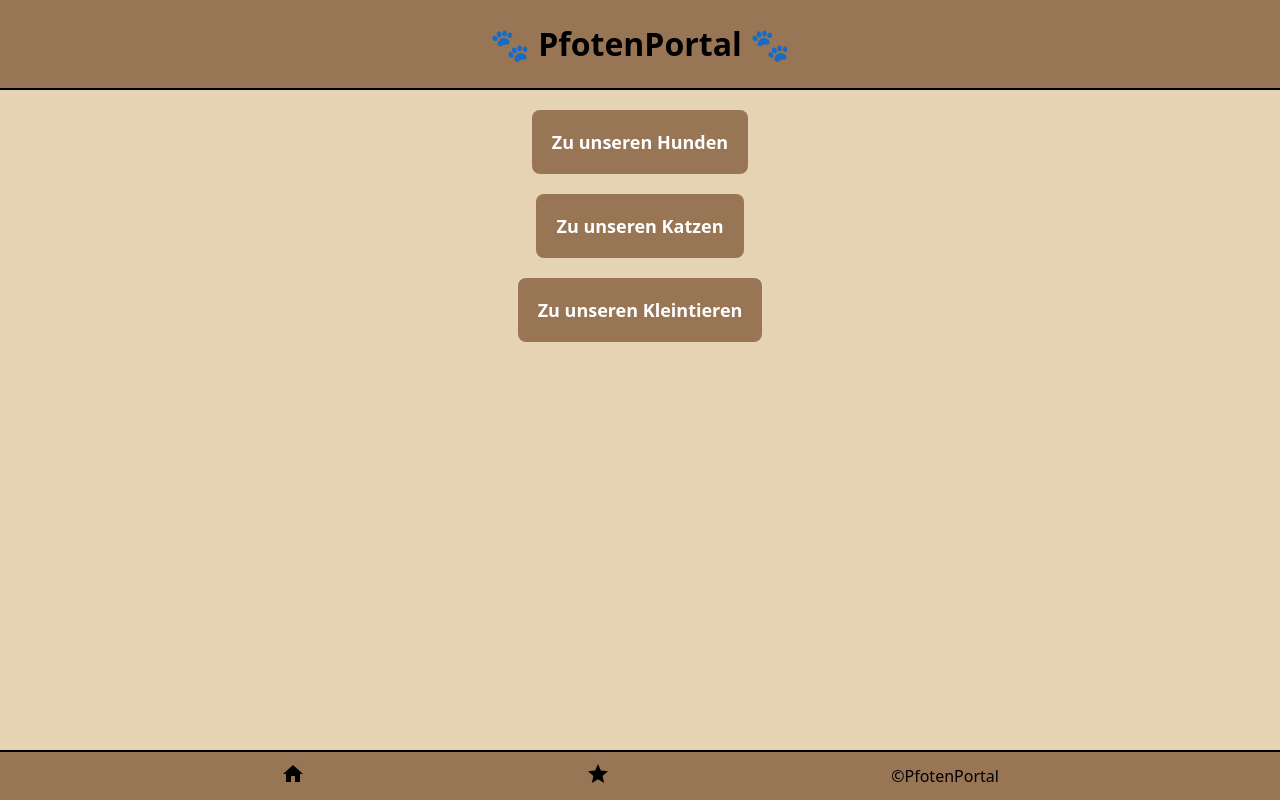
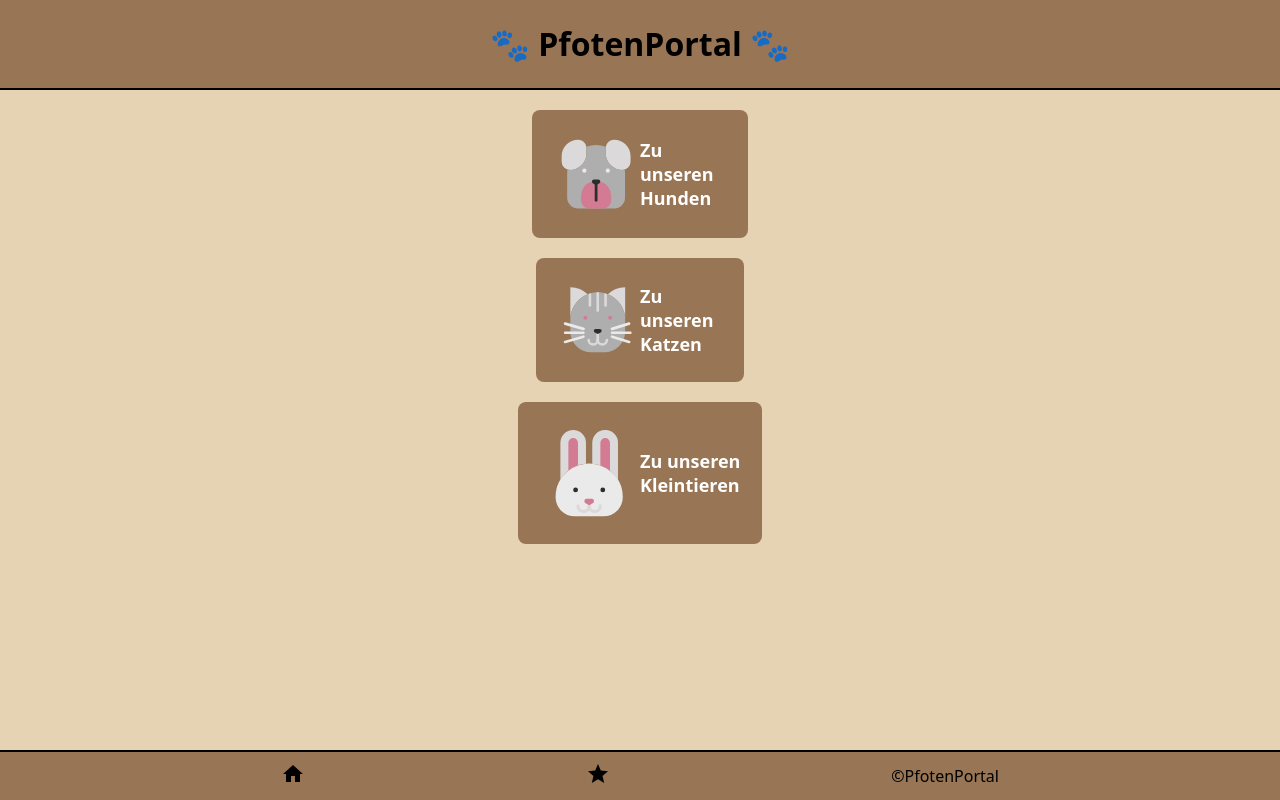
Before and after one commit to DErdmann1/Pfoten-Portal, a Next.js app: page / in a window 1280 px wide. Built offline with nearby package versions, Linux system fonts and the light colour scheme.

Commit message:
add some svg icons to my homepage

```diff
--- /dev/null
+++ b/components/Icons/CatIcon.js
@@ -0,0 +1,84 @@
+const CatIcon = () => (
+  <svg viewBox="0 0 64 64" xmlns="http://www.w3.org/2000/svg" fill="#000000">
+    <defs>
+      <style>
+        {`.cls-1{fill:#bd7f00;}.cls-2{fill:#ffab00;}.cls-3{fill:#2d2d2d;}.cls-4{fill:#646467;}.cls-5{fill:#3e2c27;}`}
+      </style>
+    </defs>
+    <g id="SVGRepo_bgCarrier" strokeWidth="0"></g>
+    <g
+      id="SVGRepo_tracerCarrier"
+      strokeLinecap="round"
+      strokeLinejoin="round"
+    ></g>
+    <g id="SVGRepo_iconCarrier">
+      <g id="Cat">
+        <path
+          className="cls-1"
+          d="M24.31,12.46A21,21,0,0,0,11,32V7A18.88,18.88,0,0,1,24.31,12.46Z"
+        ></path>
+        <path
+          className="cls-1"
+          d="M53,7V32A21,21,0,0,0,39.69,12.46,18.88,18.88,0,0,1,53,7Z"
+        ></path>
+        <path
+          className="cls-2"
+          d="M53,32v9A16,16,0,0,1,37,57H27A16,16,0,0,1,11,41V32A21,21,0,0,1,24.31,12.46L25,12.2a18.43,18.43,0,0,1,1.92-.58A21.13,21.13,0,0,1,31,11l1,0,1,0a21.13,21.13,0,0,1,4.08.6A18.43,18.43,0,0,1,39,12.2l.69.26A21,21,0,0,1,53,32Z"
+        ></path>
+        <circle className="cls-3" cx="22.5" cy="30.5" r="1.5"></circle>
+        <circle className="cls-3" cx="41.5" cy="30.5" r="1.5"></circle>
+        <path
+          className="cls-4"
+          d="M43,40a1,1,0,0,1-.29-2l13-4A1,1,0,1,1,56.29,36l-13,4A.92.92,0,0,1,43,40Z"
+        ></path>
+        <path
+          className="cls-4"
+          d="M21,40a.84.84,0,0,1-.27,0l-14-4A1,1,0,1,1,7.27,34l14,4A1,1,0,0,1,21,40Z"
+        ></path>
+        <path
+          className="cls-4"
+          d="M56,50a.92.92,0,0,1-.29,0l-13-4A1,1,0,0,1,43.29,44l13,4A1,1,0,0,1,56,50Z"
+        ></path>
+        <path
+          className="cls-4"
+          d="M7,50a1,1,0,0,1-.27-2l14-4A1,1,0,0,1,21.27,46l-14,4A.84.84,0,0,1,7,50Z"
+        ></path>
+        <path
+          className="cls-4"
+          d="M21,43H7a1,1,0,0,1,0-2H21a1,1,0,0,1,0,2Z"
+        ></path>
+        <path
+          className="cls-4"
+          d="M57,43H43a1,1,0,0,1,0-2H57a1,1,0,0,1,0,2Z"
+        ></path>
+        <path
+          className="cls-1"
+          d="M32,48a1,1,0,0,1-1-1V42a1,1,0,0,1,2,0v5A1,1,0,0,1,32,48Z"
+        ></path>
+        <path
+          className="cls-1"
+          d="M28.5,52A4.51,4.51,0,0,1,24,47.5a1,1,0,0,1,2,0,2.5,2.5,0,0,0,5,0,1,1,0,0,1,2,0A4.51,4.51,0,0,1,28.5,52Z"
+        ></path>
+        <path
+          className="cls-1"
+          d="M35.5,52A4.51,4.51,0,0,1,31,47.5a1,1,0,0,1,2,0,2.5,2.5,0,0,0,5,0,1,1,0,0,1,2,0A4.51,4.51,0,0,1,35.5,52Z"
+        ></path>
+        <path
+          className="cls-1"
+          d="M27,12v9a1,1,0,0,1-2,0V12.2a18.43,18.43,0,0,1,1.92-.58A1,1,0,0,1,27,12Z"
+        ></path>
+        <path className="cls-1" d="M33,11V25a1,1,0,0,1-2,0V11l1,0Z"></path>
+        <path
+          className="cls-1"
+          d="M39,12.2V21a1,1,0,0,1-2,0V12a1,1,0,0,1,.08-.38A18.43,18.43,0,0,1,39,12.2Z"
+        ></path>
+        <path
+          className="cls-5"
+          d="M32,43h0l-2.23-1.19A1.49,1.49,0,0,1,29,40.48h0A1.43,1.43,0,0,1,30.39,39h3.22A1.43,1.43,0,0,1,35,40.48h0a1.49,1.49,0,0,1-.77,1.33Z"
+        ></path>
+      </g>
+    </g>
+  </svg>
+);
+
+export default CatIcon;
--- a/components/Icons/DogIcon.js
+++ b/components/Icons/DogIcon.js
@@ -1,21 +1,47 @@
-import React from "react";
-
 const DogIcon = () => (
-  <svg
-    viewBox="0 0 64 64"
-    xmlns="http://www.w3.org/2000/svg"
-    xmlnsXlink="http://www.w3.org/1999/xlink"
-    aria-hidden="true"
-    role="img"
-    className="iconify iconify--emojione"
-    preserveAspectRatio="xMidYMid meet"
-    fill="#000000"
-    id="SVGRepo_bgCarrier"
-    strokeWidth="0"
-    strokeLinecap="round"
-    strokeLinejoin="round"
-  >
-    {/* ... (SVG code) */}
+  <svg viewBox="0 0 64 64" xmlns="http://www.w3.org/2000/svg" fill="#000000">
+    <g id="SVGRepo_bgCarrier" strokeWidth="0"></g>
+    <g
+      id="SVGRepo_tracerCarrier"
+      strokeLinecap="round"
+      strokeLinejoin="round"
+    ></g>
+    <g id="SVGRepo_iconCarrier">
+      <defs>
+        <style>
+          {`.cls-1{fill:#965500;}.cls-2{fill:#efc589;}.cls-3{fill:#b19267;}.cls-4{fill:#2d2d2d;}.cls-5{fill:#3e2c27;}`}
+        </style>
+      </defs>
+      <title></title>
+      <g id="dog">
+        <path
+          className="cls-1"
+          d="M25,13v4A12,12,0,0,1,13,29a6,6,0,0,1-6-6V19A12,12,0,0,1,19,7a6,6,0,0,1,5.94,5.21A5.16,5.16,0,0,1,25,13Z"
+        ></path>
+        <path
+          className="cls-1"
+          d="M57,19v4a6,6,0,0,1-6,6A12,12,0,0,1,39,17V13a5.16,5.16,0,0,1,.06-.79A6,6,0,0,1,45,7,12,12,0,0,1,57,19Z"
+        ></path>
+        <path
+          className="cls-2"
+          d="M53,32V49a8,8,0,0,1-8,8H19a8,8,0,0,1-8-8V32a21.84,21.84,0,0,1,.25-3.26A6,6,0,0,0,13,29,12,12,0,0,0,25,17V13a5.16,5.16,0,0,0-.06-.79,21.2,21.2,0,0,1,14.12,0A5.16,5.16,0,0,0,39,13v4A12,12,0,0,0,51,29a6,6,0,0,0,1.75-.26A21.84,21.84,0,0,1,53,32Z"
+        ></path>
+        <path
+          className="cls-3"
+          d="M43,48v3a6,6,0,0,1-6,6H27a6,6,0,0,1-6-6V48a11,11,0,0,1,8-10.58.13.13,0,0,0,0,.06,1.49,1.49,0,0,0,.77,1.33L32,40l2.23-1.19A1.49,1.49,0,0,0,35,37.48a.13.13,0,0,0,0-.06A11,11,0,0,1,43,48Z"
+        ></path>
+        <circle className="cls-4" cx="23.5" cy="29.5" r="1.5"></circle>
+        <circle className="cls-4" cx="40.5" cy="29.5" r="1.5"></circle>
+        <path
+          className="cls-5"
+          d="M32,52a1,1,0,0,1-1-1V39a1,1,0,0,1,2,0V51A1,1,0,0,1,32,52Z"
+        ></path>
+        <path
+          className="cls-5"
+          d="M35,37.48a1.49,1.49,0,0,1-.77,1.33L32,40l-2.23-1.19A1.49,1.49,0,0,1,29,37.48a.13.13,0,0,1,0-.06A1.42,1.42,0,0,1,30.39,36h3.22A1.42,1.42,0,0,1,35,37.42.13.13,0,0,1,35,37.48Z"
+        ></path>
+      </g>
+    </g>
   </svg>
 );
 
--- /dev/null
+++ b/components/Icons/SmallanimalIcon.js
@@ -0,0 +1,63 @@
+import React from "react";
+
+const SmallanimalIcon = () => (
+  <svg viewBox="0 0 64 64" xmlns="http://www.w3.org/2000/svg" fill="#000000">
+    <g id="SVGRepo_bgCarrier" strokeWidth="0"></g>
+    <g
+      id="SVGRepo_tracerCarrier"
+      strokeLinecap="round"
+      strokeLinejoin="round"
+    ></g>
+    <g id="SVGRepo_iconCarrier">
+      <defs>
+        <style>
+          {`.cls-1{fill:#dbd9d9;}.cls-2{fill:#aeaeaf;}.cls-3{fill:#d37b93;}.cls-4{fill:#eaeaea;}.cls-5{fill:#2d2d2d;}`}
+        </style>
+      </defs>
+      <title></title>
+      <g id="rabbit">
+        <path
+          class="cls-1"
+          d="M30,13V26.1A21,21,0,0,0,14,36.18V13a8,8,0,1,1,16,0Z"
+        ></path>
+        <path
+          class="cls-2"
+          d="M50,13V36.18A21,21,0,0,0,34,26.1V13a8,8,0,1,1,16,0Z"
+        ></path>
+        <path
+          class="cls-1"
+          d="M50,13V36.18A21,21,0,0,0,34,26.1V13a8,8,0,1,1,16,0Z"
+        ></path>
+        <path
+          class="cls-3"
+          d="M25,13V27.21a20.41,20.41,0,0,0-6,3.3V13a3,3,0,0,1,6,0Z"
+        ></path>
+        <path
+          class="cls-4"
+          d="M53,47A12,12,0,0,1,41,59H23A12,12,0,0,1,11,47a20.94,20.94,0,0,1,8-16.49,20.41,20.41,0,0,1,6-3.3,20.75,20.75,0,0,1,5-1.11,20,20,0,0,1,4,0,20.75,20.75,0,0,1,5,1.11,20.41,20.41,0,0,1,6,3.3A21,21,0,0,1,53,47Z"
+        ></path>
+        <path
+          class="cls-1"
+          d="M28.5,57A4.51,4.51,0,0,1,24,52.5a1,1,0,0,1,2,0,2.5,2.5,0,0,0,5,0,1,1,0,0,1,2,0A4.51,4.51,0,0,1,28.5,57Z"
+        ></path>
+        <path
+          class="cls-1"
+          d="M35.5,57A4.51,4.51,0,0,1,31,52.5a1,1,0,0,1,2,0,2.5,2.5,0,0,0,5,0,1,1,0,0,1,2,0A4.51,4.51,0,0,1,35.5,57Z"
+        ></path>
+        <path
+          class="cls-3"
+          d="M45,13V30.51a20.41,20.41,0,0,0-6-3.3V13a3,3,0,0,1,6,0Z"
+        ></path>
+        <rect class="cls-1" height="3" width="2" x="31" y="50"></rect>
+        <path
+          class="cls-3"
+          d="M32,52h0l-2.23-1.19A1.49,1.49,0,0,1,29,49.48h0A1.43,1.43,0,0,1,30.39,48h3.22A1.43,1.43,0,0,1,35,49.48h0a1.49,1.49,0,0,1-.77,1.33Z"
+        ></path>
+        <circle class="cls-5" cx="40.5" cy="42.5" r="1.5"></circle>
+        <circle class="cls-5" cx="23.5" cy="42.5" r="1.5"></circle>
+      </g>
+    </g>
+  </svg>
+);
+
+export default SmallanimalIcon;
--- a/pages/index.js
+++ b/pages/index.js
@@ -1,5 +1,8 @@
 import Footer from "../components/Footer/index.js";
 import styled from "styled-components";
+import DogIcon from "../components/Icons/DogIcon.js";
+import CatIcon from "../components/Icons/CatIcon.js";
+import SmallanimalIcon from "../components/Icons/SmallanimalIcon.js";
 
 const StyledHeader = styled.header`
   background-color: #987554;
@@ -45,9 +48,18 @@ export default function HomePage() {
         <h1>🐾 PfotenPortal 🐾</h1>
       </StyledHeader>
       <StyledHomePage>
-        <Button href="/dogs">Zu unseren Hunden</Button>
-        <Button href="/cats">Zu unseren Katzen</Button>
-        <Button href="/smallanimals">Zu unseren Kleintieren</Button>
+        <Button href="/dogs">
+          <DogIcon />
+          Zu unseren Hunden
+        </Button>
+        <Button href="/cats">
+          <CatIcon />
+          Zu unseren Katzen
+        </Button>
+        <Button href="/smallanimals">
+          <SmallanimalIcon />
+          Zu unseren Kleintieren
+        </Button>
         <Footer />
       </StyledHomePage>
     </>
```
